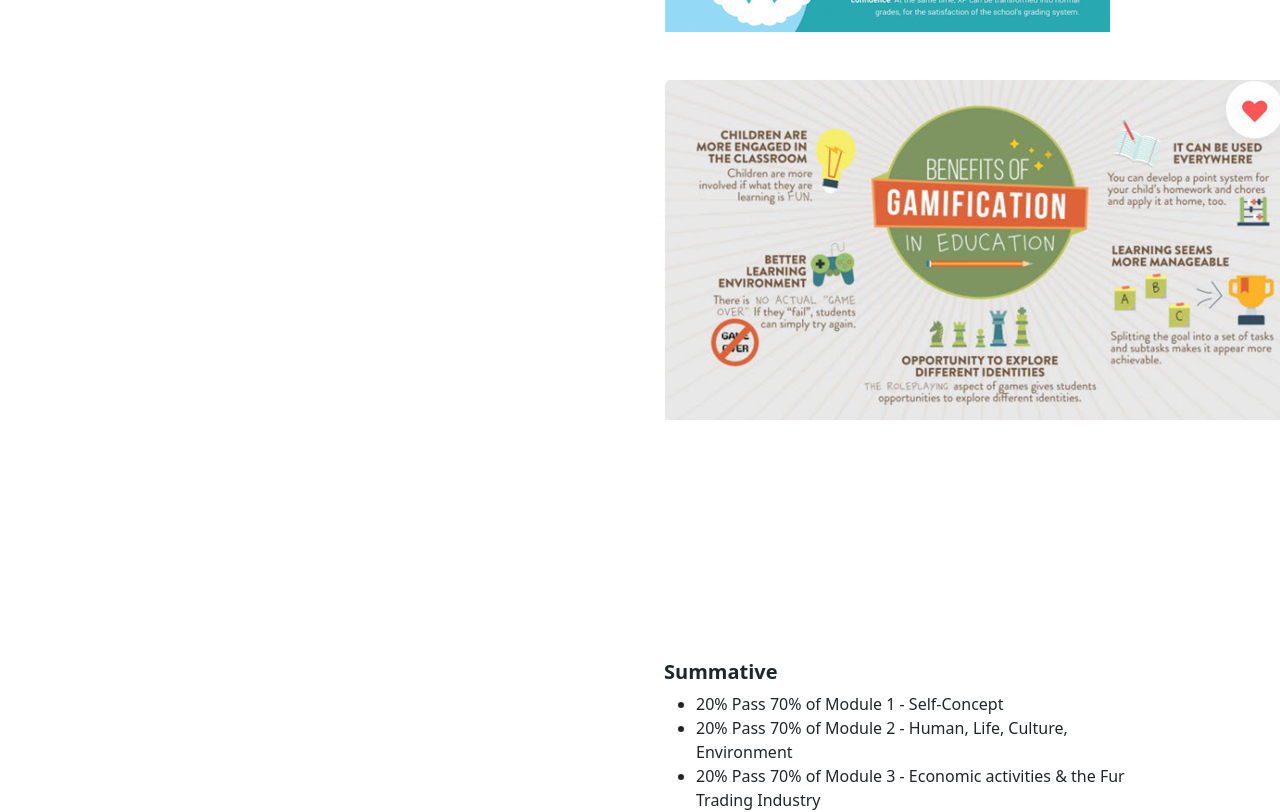
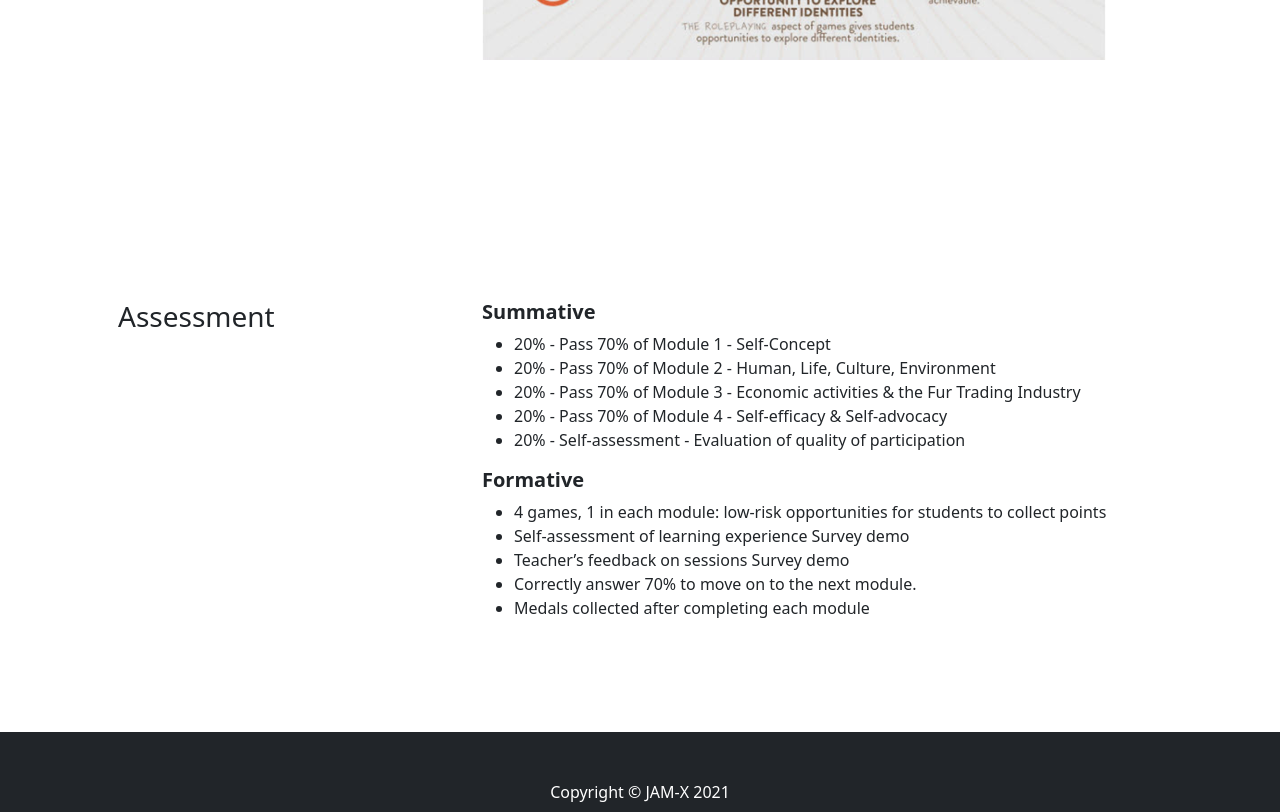
Before and after one commit to m-piechatzek/jamx-demo, a website: page dist/user-guide.html in a window 1280 px wide. Shown: the part 2968-3780 px from the top of the page. Drawn offline with nearby package versions, Linux system fonts and the light colour scheme; files that its build step writes are made by us from their sources.

```diff
--- a/dist/user-guide.html
+++ b/dist/user-guide.html
@@ -38,7 +38,7 @@
                                 <hr class="dropdown-divider" />
                             </li>
                             <li><a class="dropdown-item" href="user-guide.html">User Guide</a></li>
-                            <li><a class="dropdown-item" href="modules.html">Modules</a></li>
+                            <li><a class="dropdown-item" href="#!">Modules</a></li>
                             <li><a class="dropdown-item" href="#!">References</a></li>
                         </ul>
                     </li>
@@ -65,10 +65,10 @@
     <section class="py-5">
         <div class="container px-4 px-lg-5 my-5">
             <div class="row gx-4 gx-lg-5 align-items-center">
-                <div class="col-md-6 col-lg-6 up-title">
+                <div class="col-md-4 col-lg-4 up-title">
                     <h3>Technology Needs</h3>
                 </div>
-                <div class="col-md-6 col-lg-6">
+                <div class="col-md-8 col-lg-8">
                     <p> This is a brief overview of the technology you will need to have in order to use the JAM-X game and review the module material.</p>
                     <p>The game is fairly straightforward to use as a student as well as an admin teacher, however, if there are issues such as bugs, you are more than welcome to reach out to us in the about section to go over them.</p>
                     <h5 class="fw-bolder">Computer, Tablet, or Mobile device</h5>
@@ -105,10 +105,10 @@
     <section class="py-5">
         <div class="container px-4 px-lg-5 my-5">
             <div class="row gx-4 gx-lg-5 align-items-center">
-                <div class="col-md-6 up-title">
+                <div class="col-md-4 up-title">
                     <h3>Teaching Strategies</h3>
                 </div>
-                <div class="col-md-6">
+                <div class="col-md-8">
                     <p> <a href="https://youtu.be/nYnbapB5Yl8">Gamification</a> is an educational tool that converts reading from being overwhelming to a fun learning experience for students with <a href="https://youtu.be/zafiGBrFkRM?t=10">dyslexia</a>. The JAM-X game will be focusing on integrating the learning of the Metis history and terminology into the story plots while also offering opportunities for students to reflect on their own experiences. </p>
                     <h5 class="fw-bolder">Collaboration</h5>
                     <p>JAM-X provides the opportunity to make collaborative learning fun by sharing the experiences of gaming. Students will have the opportunity to engage with their peers while playing the game. As peers, they can overcome any challenges together; therefore, building a collaborative environment while improving their reading skills.</p>
@@ -127,17 +127,17 @@
     <section class="py-5">
         <div class="container px-4 px-lg-5 my-5">
             <div class="row gx-4 gx-lg-5 align-items-center">
-                <div class="col-md-6">
+                <div class="col-md-4 up-title">
                     <h3>Assessment</h3>
                 </div>
-                <div class="col-md-6">
+                <div class="col-md-8">
                     <h5 class="fw-bolder">Summative</h5>
                     <ul>
-                        <li>20% Pass 70% of Module 1 - Self-Concept</li>
-                        <li>20% Pass 70% of Module 2 - Human, Life, Culture, Environment</li>
-                        <li>20% Pass 70% of Module 3 - Economic activities & the Fur Trading Industry </li>
-                        <li>20% Pass 70% of Module 4 - Self-efficacy & Self-advocacy</li>
-                        <li>20% Self-assessment - Evaluation of quality of participation</li>
+                        <li>20% - Pass 70% of Module 1 - Self-Concept</li>
+                        <li>20% - Pass 70% of Module 2 - Human, Life, Culture, Environment</li>
+                        <li>20% - Pass 70% of Module 3 - Economic activities & the Fur Trading Industry </li>
+                        <li>20% - Pass 70% of Module 4 - Self-efficacy & Self-advocacy</li>
+                        <li>20% - Self-assessment - Evaluation of quality of participation</li>
                     </ul>
                     <h5 class="fw-bolder">Formative</h5>
                     <ul>
```
Also changed, not shown: dist/index.html (+3 -3 lines), dist/modules.html (+1 -1 lines), dist/play.html (+1 -1 lines).
